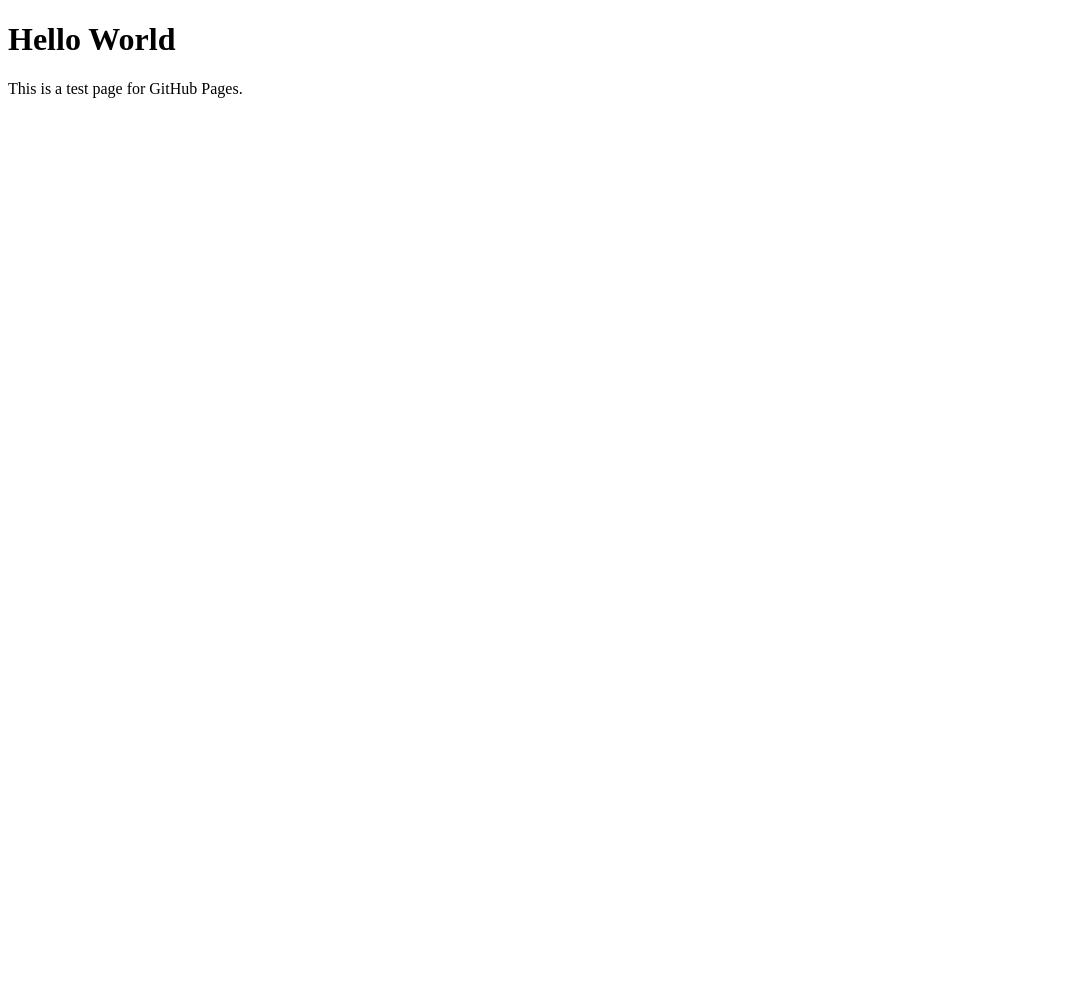
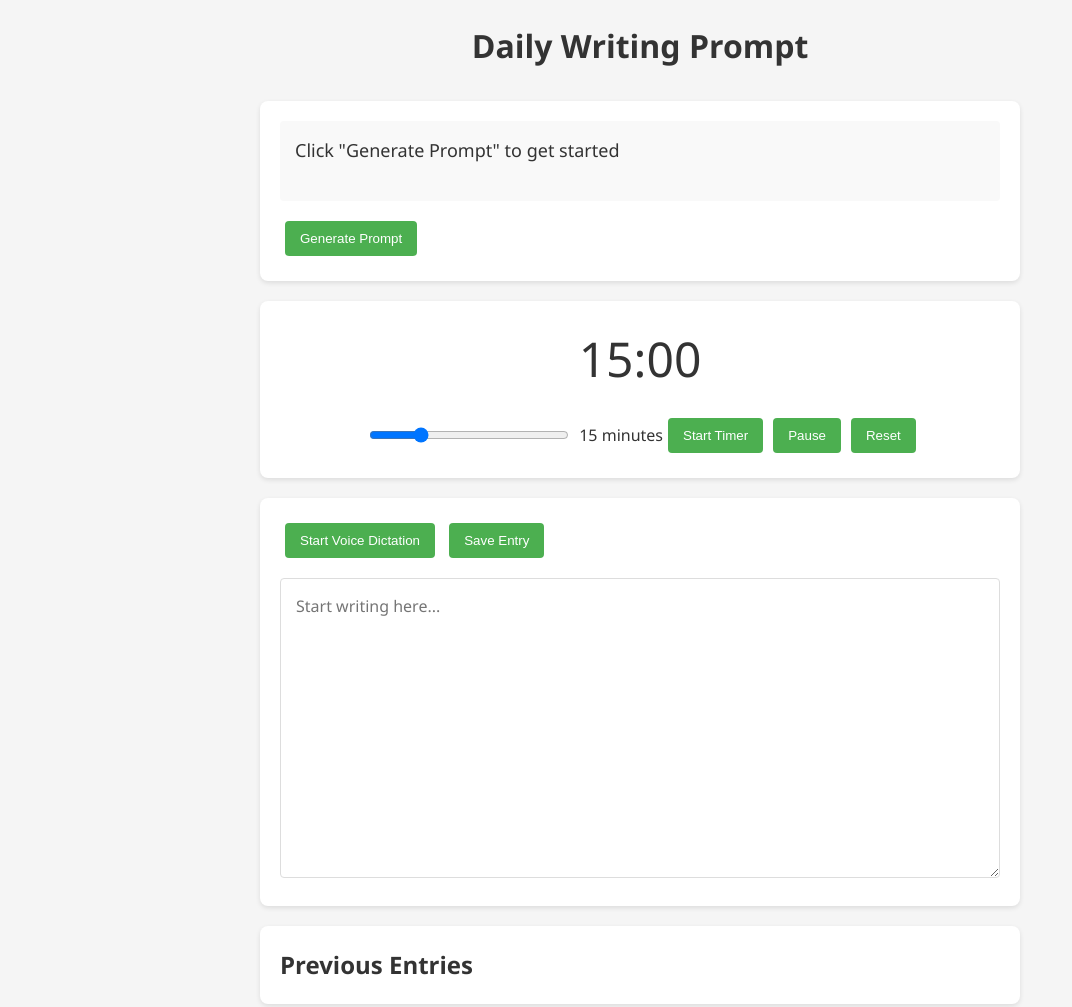
Before and after one commit to nelsonsnewsletter/daily-writing-app, a plain HTML site: page index.html in a window 1280 px wide. Shown: the whole page, without its empty margins (0-1072 px from the left). Before the commit the page ends 800 px from the top, so only its background shows below. Drawn offline with Linux system fonts and the light colour scheme.

Commit message:
Add app HTML and CSS

```diff
--- a/css/style.css
+++ b/css/style.css
@@ -0,0 +1,103 @@
+* {
+    box-sizing: border-box;
+    margin: 0;
+    padding: 0;
+}
+
+body {
+    font-family: 'Segoe UI', Tahoma, Geneva, Verdana, sans-serif;
+    line-height: 1.6;
+    color: #333;
+    background-color: #f5f5f5;
+}
+
+.container {
+    max-width: 800px;
+    margin: 0 auto;
+    padding: 20px;
+}
+
+header {
+    text-align: center;
+    margin-bottom: 30px;
+}
+
+section {
+    background: white;
+    border-radius: 8px;
+    padding: 20px;
+    margin-bottom: 20px;
+    box-shadow: 0 2px 5px rgba(0,0,0,0.1);
+}
+
+button {
+    background: #4CAF50;
+    color: white;
+    border: none;
+    padding: 10px 15px;
+    border-radius: 4px;
+    cursor: pointer;
+    margin: 5px;
+}
+
+button:hover {
+    background: #45a049;
+}
+
+#prompt-display {
+    font-size: 18px;
+    margin-bottom: 15px;
+    padding: 15px;
+    background: #f9f9f9;
+    border-radius: 4px;
+    min-height: 80px;
+}
+
+.timer-display {
+    font-size: 48px;
+    text-align: center;
+    margin-bottom: 15px;
+}
+
+.timer-controls {
+    display: flex;
+    align-items: center;
+    justify-content: center;
+    flex-wrap: wrap;
+}
+
+#timer-slider {
+    width: 200px;
+    margin: 0 10px;
+}
+
+#writing-area {
+    width: 100%;
+    min-height: 300px;
+    padding: 15px;
+    border: 1px solid #ddd;
+    border-radius: 4px;
+    resize: vertical;
+    font-family: inherit;
+    font-size: 16px;
+    line-height: 1.5;
+}
+
+.writing-controls {
+    margin-bottom: 15px;
+}
+
+#entries-list {
+    max-height: 200px;
+    overflow-y: auto;
+}
+
+.entry-item {
+    padding: 10px;
+    border-bottom: 1px solid #eee;
+    cursor: pointer;
+}
+
+.entry-item:hover {
+    background: #f5f5f5;
+}
--- a/index.html
+++ b/index.html
@@ -1,10 +1,49 @@
 <!DOCTYPE html>
-<html>
+<html lang="en">
 <head>
-    <title>Test Page</title>
+    <meta charset="UTF-8">
+    <meta name="viewport" content="width=device-width, initial-scale=1.0">
+    <title>Daily Writing App</title>
+    <link rel="stylesheet" href="css/style.css">
 </head>
 <body>
-    <h1>Hello World</h1>
-    <p>This is a test page for GitHub Pages.</p>
+    <div class="container">
+        <header>
+            <h1>Daily Writing Prompt</h1>
+        </header>
+
+        <section class="prompt-section">
+            <div id="prompt-display">Click "Generate Prompt" to get started</div>
+            <button id="generate-btn">Generate Prompt</button>
+        </section>
+
+        <section class="timer-section">
+            <div class="timer-display">
+                <span id="minutes">15</span>:<span id="seconds">00</span>
+            </div>
+            <div class="timer-controls">
+                <input type="range" id="timer-slider" min="1" max="60" value="15">
+                <span id="timer-value">15 minutes</span>
+                <button id="start-timer">Start Timer</button>
+                <button id="pause-timer">Pause</button>
+                <button id="reset-timer">Reset</button>
+            </div>
+        </section>
+
+        <section class="writing-section">
+            <div class="writing-controls">
+                <button id="voice-btn">Start Voice Dictation</button>
+                <button id="save-btn">Save Entry</button>
+            </div>
+            <textarea id="writing-area" placeholder="Start writing here..."></textarea>
+        </section>
+
+        <section class="archives-section">
+            <h2>Previous Entries</h2>
+            <div id="entries-list"></div>
+        </section>
+    </div>
+
+    <script src="js/app.js"></script>
 </body>
 </html>
```
